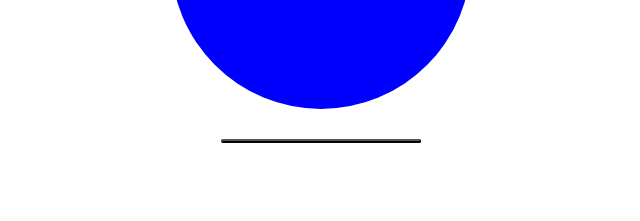
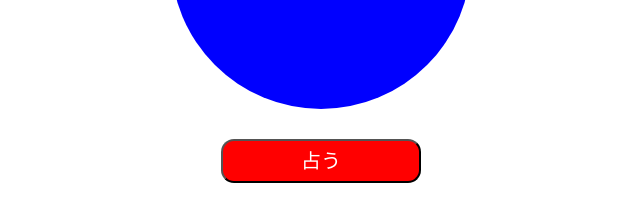
Before and after one commit to camillenexseed/bootstrapsite-camille, a plain HTML site: page index.html in a window 1280 px wide. Shown: the part 291-512 px from the top of the page, without its empty margins (319-959 px from the left). Drawn offline with Linux system fonts and the light colour scheme.

Commit message:
占うボタン復活

```diff
--- a/index.html
+++ b/index.html
@@ -13,6 +13,7 @@
         <p id="result">今日の運勢は…</p>
       </div>
       <button id="btn" class="btn">
+        <span>占う</span>
       </button>
   </div>
 <script src="assets/js/app.js"></script>
```
